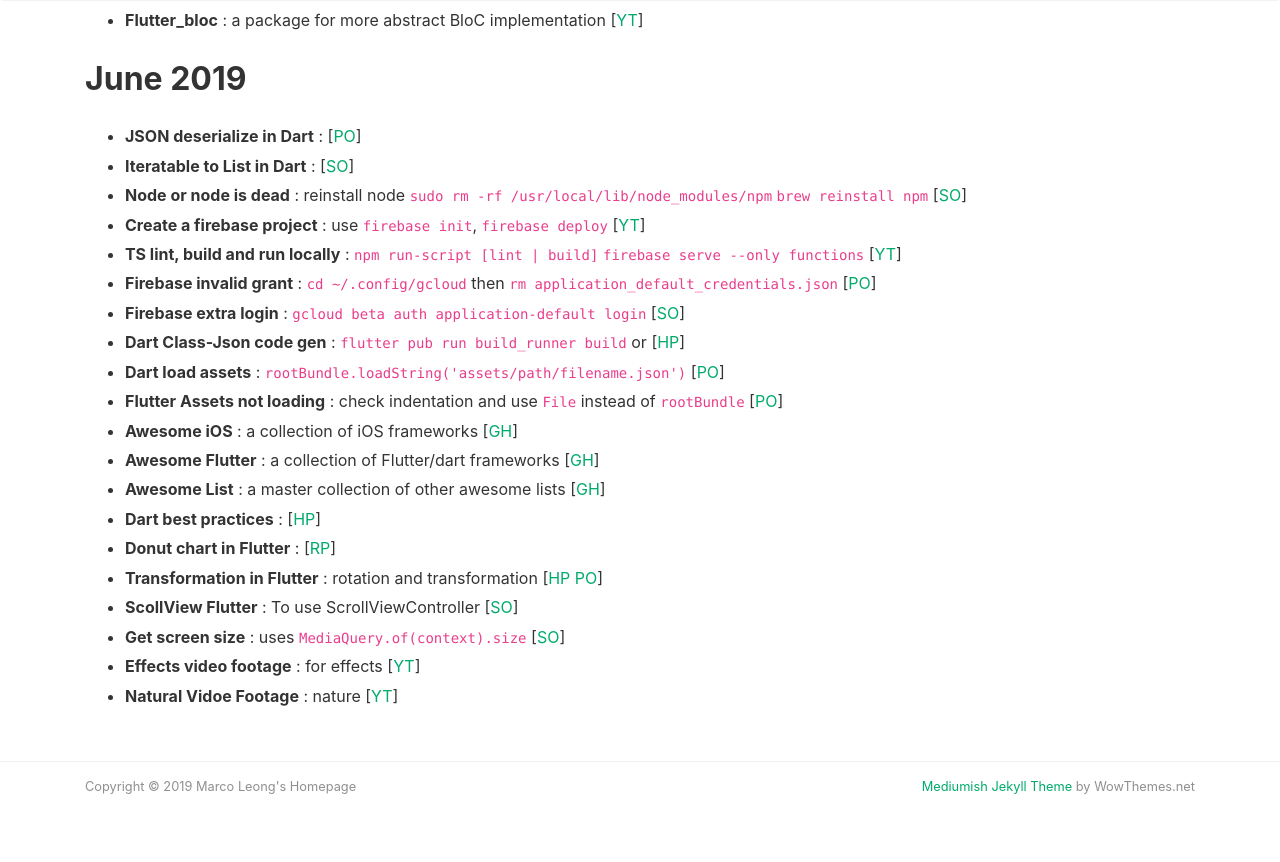
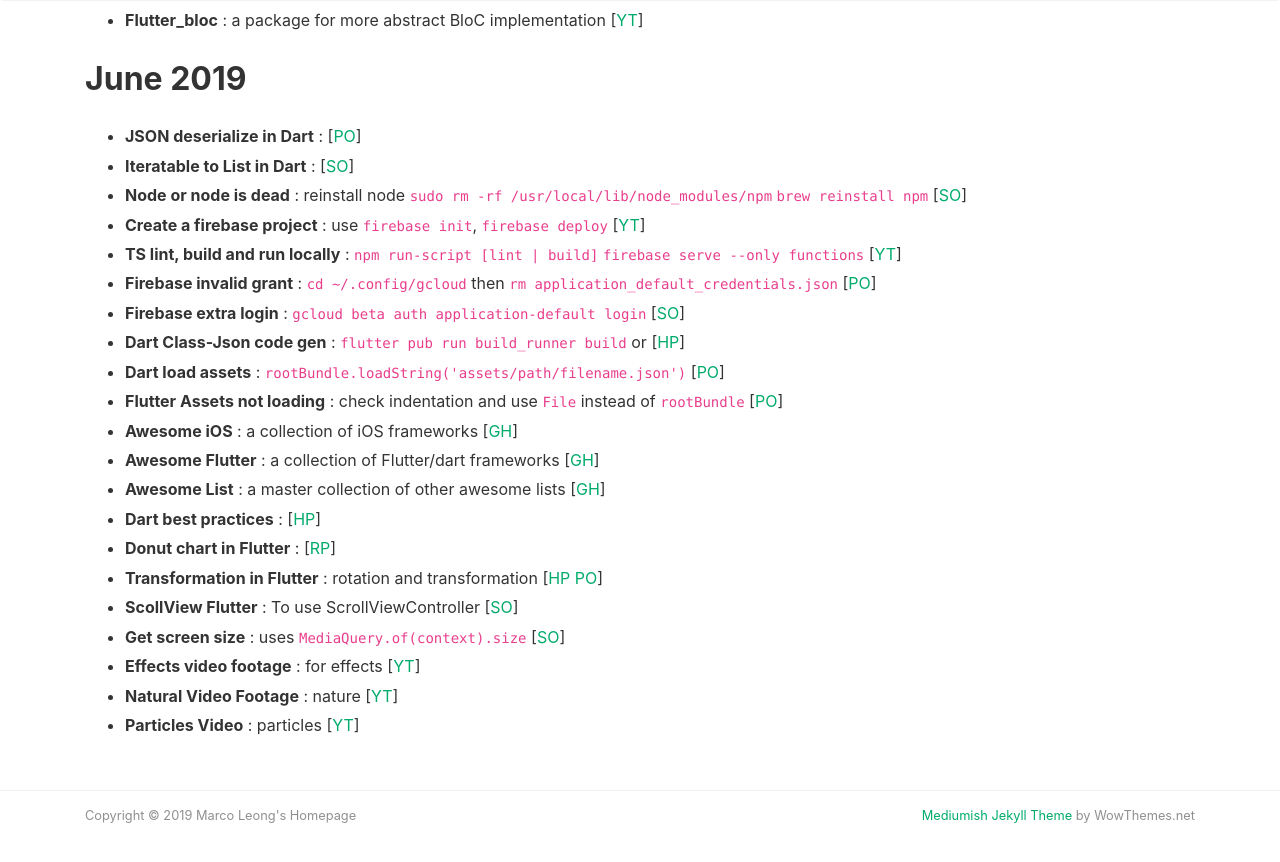
Before and after one commit to MarcoLeongDev/MarcoLeongDev.github.io, a Jekyll site: the page built from journey.md, in a window 1280 px wide and 900 px high, scrolled down 2155 px. Shown: the top 862 px of the window. Built offline with Jekyll 4.4.1, drawn with Linux system fonts in a browser that asks for light colours; nearby versions of some CDN libraries; our own code applies the rules of GitHub Pages for plain Markdown files.

Commit message:
Update journey.md

```diff
--- a/journey.md
+++ b/journey.md
@@ -69,7 +69,8 @@
 - **ScollView Flutter** : To use ScrollViewController [[SO](https://stackoverflow.com/questions/43485529/programmatically-scrolling-to-the-end-of-a-listview)]
 - **Get screen size** : uses `MediaQuery.of(context).size` [[SO](https://stackoverflow.com/questions/49553402/flutter-screen-size)]
 - **Effects video footage** : for effects [[YT](https://www.youtube.com/playlist?list=PLVdLN4Yhy71e1POmSAhJUJLaw7uQSKVE-)]
-- **Natural Vidoe Footage** : nature [[YT](https://www.youtube.com/watch?v=6iRV8liah8A&list=PLoldj34__zj1w5q8oDymDqWtiRRIzq-dk)]
+- **Natural Video Footage** : nature [[YT](https://www.youtube.com/watch?v=6iRV8liah8A&list=PLoldj34__zj1w5q8oDymDqWtiRRIzq-dk)]
+- **Particles Video** : particles [[YT](https://www.youtube.com/watch?v=9d37LaV-3Lg&list=PLHt2rcqcMxTTSSFZSb0Uv2SU3Mdrc9RqD)]
 
 
 
```
